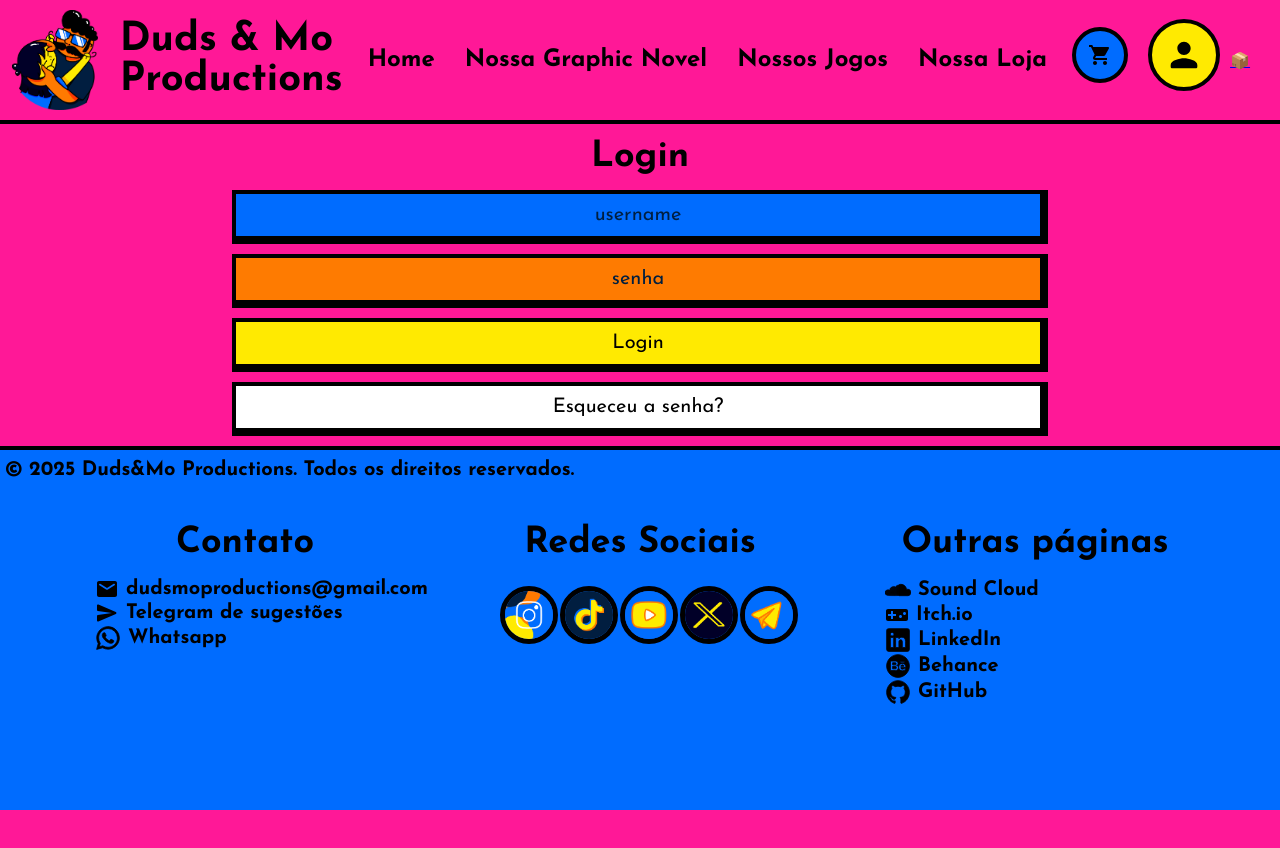
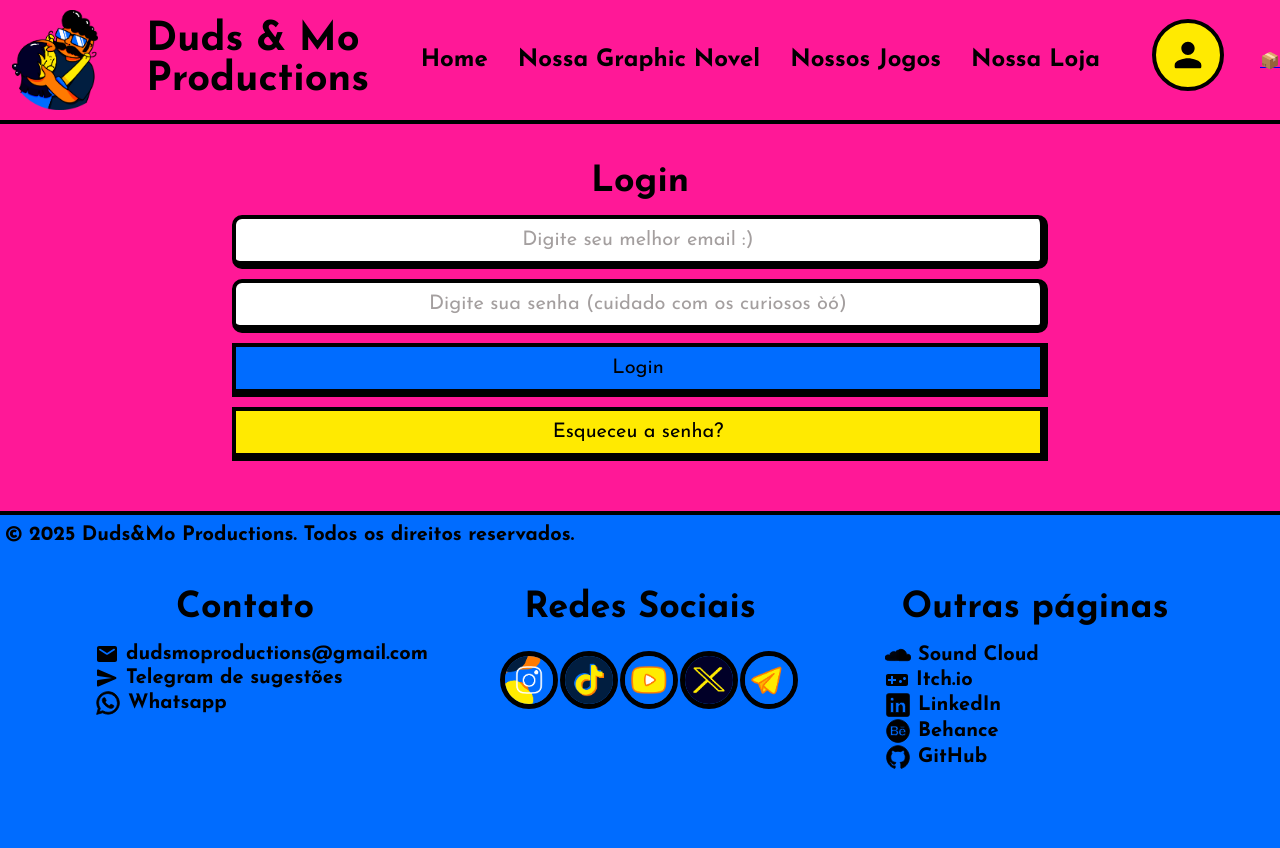
Before and after one commit to EduardaTuboy/Duds-Mo-Site, a React app: page /register in a window 1280 px wide. Shown: the top 848 px of the page. Before the commit the page ends 810 px from the top, so only its background shows below. Built offline with nearby package versions, Linux system fonts and the light colour scheme.

Commit message:
Carrinho e animacoes home

```diff
--- a/public/index.css
+++ b/public/index.css
@@ -6,6 +6,7 @@
   --mo-white: #ffffff;
   --duds-yellow: #ffea01;
   --mo-orange: #fe7b01;
+  --placeholder: #a49f9f;
 }
 
 body {
@@ -66,6 +67,10 @@ h2 {
   margin: auto;
 }
 
+.main_register {
+  margin: 40px 0;
+}
+
 form {
   display: flex;
   flex-direction: column;
@@ -82,7 +87,7 @@ input {
 }
 
 input::placeholder {
-  color: var(--mo-dark);
+  color: var(--placeholder);
 }
 
 .NB_border {
@@ -90,24 +95,54 @@ input::placeholder {
   border-right: 8px solid var(--mo-black);
   border-bottom: 8px solid var(--mo-black);
   border-left: 4px solid var(--mo-black);
+  border-radius: 10px;
 }
 
-.NB_border:hover {
+.hover_NB_border {
+  border-top: 4px solid var(--mo-black);
+  border-right: 8px solid var(--mo-black);
+  border-bottom: 8px solid var(--mo-black);
+  border-left: 4px solid var(--mo-black);
+}
+
+.hover_NB_border:hover {
   border-top: 8px solid var(--mo-black);
   border-right: 4px solid var(--mo-black);
   border-bottom: 4px solid var(--mo-black);
   border-left: 8px solid var(--mo-black);
 }
 
-#username {
+#email {
+  background-color: var(--mo-white);
+}
+#password {
+  background-color: var(--mo-white);
+}
+#submit {
   background-color: var(--duds-blue);
 }
-#password {
-  background-color: var(--mo-orange);
-}
-#submit {
+#forgot {
   background-color: var(--duds-yellow);
 }
-#forgot {
-  background-color: var(--mo-white);
+
+.main_loja {
+  display: flex; /* Ativa Flexbox */
+  justify-content: space-between; /* Espaço entre os elementos */
+  align-items: flex-start; /* Alinha os itens no topo */
 }
+
+.purchase_area {
+  flex: 1; /* Ocupa o espaço disponível */
+  max-width: 75%; /* Define um limite máximo */
+}
+
+.cart_bar {
+  width: 250px; /* Largura fixa da barra */
+  min-height: 100vh; /* Garante que a barra ocupa a altura total da tela */
+  position: sticky;
+  right: 0;
+  top: 0;
+  background-color: var(--duds-blue); /* Cor de fundo opcional */
+  border-left: 1px solid #ddd; /* Adiciona uma borda para separar visualmente */
+  padding: 10px;
+}
--- a/src/components/CardImg.css
+++ b/src/components/CardImg.css
@@ -12,7 +12,6 @@ img {
 .card {
   width: 485px;
   height: 255px;
-  border-radius: 2%;
   margin: 30px;
   font-weight: 400;
   justify-content: center;
--- a/src/components/CardImg.jsx
+++ b/src/components/CardImg.jsx
@@ -2,17 +2,22 @@ import React from "react";
 import "./CardImg.css";
 
 function CardImg(props) {
+  const handleCardClick = () => {
+    window.open(props.link, "_blank"); // Abre o link em uma nova guia
+  };
+
   return (
     <div
       className="card_image"
       style={{
-        flexDirection: props.ordem === "img-card" ? "row" : "row-reverse",
+        flexDirection: props.order === "img-card" ? "row" : "row-reverse",
       }}
     >
       <img src={props.src} alt={props.alt} />
       <div
-        className="card column NB_border"
+        className="card column hover_NB_border"
         style={{ backgroundColor: props.bg_color }}
+        onClick={handleCardClick} // Adicionando o onClick diretamente na div
       >
         <h3 style={{ color: props.text_color }}>{props.title}</h3>
         <p style={{ color: props.text_color }}>{props.content}</p>
--- a/src/components/CathegoryCard.jsx
+++ b/src/components/CathegoryCard.jsx
@@ -3,7 +3,7 @@ import "./CathegoryCard.css";
 
 function CathegoryCard(props) {
   return (
-    <div className="cathegory NB_border column" onClick={props.onClick}>
+    <div className="cathegory hover_NB_border column" onClick={props.onClick}>
       <img src={props.url} />
       <h3>{props.name}</h3>
     </div>
--- a/src/components/Logged.jsx
+++ b/src/components/Logged.jsx
@@ -3,12 +3,14 @@ import ShoppingCartIcon from "@mui/icons-material/ShoppingCart";
 import PersonRoundedIcon from "@mui/icons-material/PersonRounded";
 import "./Navbar.css";
 
-function Logged() {
+function Logged(props) {
   return (
     <div className="logged">
-      <div id="cart" className="circle">
-        <ShoppingCartIcon />
-      </div>
+      {props.pagina == "loja" && (
+        <div id="cart" className="circle">
+          <ShoppingCartIcon />
+        </div>
+      )}
       <a href="register">
         <div id="profile" className="circle">
           <PersonRoundedIcon sx={{ fontSize: 40 }} />
--- a/src/components/Navbar.css
+++ b/src/components/Navbar.css
@@ -8,6 +8,7 @@
   height: 120px;
   align-items: center;
   border-bottom: 4px solid var(--mo-black);
+  justify-content: space-between;
 }
 
 #nav_logo {
--- a/src/components/Navbar.jsx
+++ b/src/components/Navbar.jsx
@@ -42,7 +42,7 @@ function Navbar(props) {
           Nossa Loja
         </a>
       </div>
-      {isLogged ? <Logged /> : <Unlogged />}
+      {isLogged ? <Logged pagina={props.pagina} /> : <Unlogged />}
       <a href="/stock">📦</a>
     </nav>
   );
--- a/src/pages/Home.js
+++ b/src/pages/Home.js
@@ -24,6 +24,7 @@ function Home() {
   return (
     <div>
       <Navbar pagina={"home"} />
+      <main>
         <Caroucel height={"500px"} botao={"home"} />
         <div
           style={{
@@ -38,7 +39,7 @@ function Home() {
           <CardImg
             bg_color={"#FFFFFF"}
             text_color={"#000000"}
-          ordem={"img-card"}
+            order={"img-card"}
             src={require("../assets/duds mo quadrado.png")}
             alt={"logo"}
             title={"Quem somos?"}
@@ -50,62 +51,74 @@ function Home() {
           <CardImg
             bg_color={"#001f40"}
             text_color={"#ffff00"}
-          ordem={"card-img"}
+            order={"card-img"}
             src={require("../assets/eg.png")}
             alt={"logo do Eye Gloome"}
             title={"Eye Gloome"}
             content={
-            "Graphic Novel onde um grupo de bandidos vive uma grande aventura, mas sem alinhar seus interesses, selam seus destinos um a um, com os olhos enevoados"
+              "Graphic Novel onde um grupo de bandidos vive uma grande aventura, mas sem alinhar seus interesses, selam seus destinos um a um, com os olhos enevoados."
             }
           />
           <CardImg
             bg_color={"#FE7B01"}
             text_color={"#000000"}
-          ordem={"img-card"}
+            order={"img-card"}
             src={require("../assets/loja.png")}
             alt={"logo da loja"}
             title={"Loja"}
-          content={"lorem ipsum"}
+            content={
+              "Aqui você encontra produtos criativos com uma pitada de bom humor. Desenhamos sobre cultura geek, pets, games e não dosamos no duplo sentido!"
+            }
           />
           <CardImg
             bg_color={"#006CFF"}
             text_color={"#000000"}
-          ordem={"card-img"}
+            order={"card-img"}
             src={require("../assets/games.png")}
             alt={"imagem games"}
             title={"Nossos jogos"}
-          content={"lorem ipsum"}
+            content={
+              "Nossa humilde carreira com game dev é documentada aqui. Seja você um deus nórdico, um universitário problemático ou um amante do jogo da velha."
+            }
           />
           <CardImg
             bg_color={"#FFEA01"}
             text_color={"#000000"}
-          ordem={"img-card"}
+            order={"img-card"}
             src={require("../assets/art.png")}
             alt={"imagem artistas"}
             title={"Como artistas"}
-          content={"lorem ipsum"}
+            content={
+              "Confira nossas obras dos mais variados estilos. Fechamos encomendas, preço a decidir."
+            }
           />
           <CardImg
             bg_color={"#001f40"}
             text_color={"#ffffff"}
-          ordem={"card-img"}
+            order={"card-img"}
             src={require("../assets/dev.png")}
             alt={"imagem desenvolvedores"}
             title={"Como desenvolvedores"}
-          content={"lorem ipsum"}
+            content={
+              "Este site é um exemplo do que podemos fazer! À procura de mais, confira aqui!"
+            }
           />
           <CardImg
             bg_color={"#FE7B01"}
             text_color={"#000000"}
-          ordem={"img-card"}
+            order={"img-card"}
             src={require("../assets/gamers.png")}
             alt={"imagem gamers"}
             title={"Como gamers"}
-          content={"lorem ipsum"}
+            link={"https://www.youtube.com/channel/UCGYyPDQwVu0wZw6ApNvMPrw"}
+            content={
+              "No tempo livre, gostamos de jogar video-game, colecionando os melhores momentos em gameplays que você pode conferir clicando aqui!"
+            }
           />
+        </div>
+      </main>
       <StickyButtons />
       <Footer />
-      </div>
     </div>
   );
 }
--- a/src/pages/Loja.js
+++ b/src/pages/Loja.js
@@ -80,6 +80,8 @@ function Loja() {
   return (
     <div>
       <Navbar pagina={"loja"} />
+      <main className="main_loja">
+        <div className="purchase_area">
           <Caroucel height={"200px"} botao={"loja"} />
           <div className="espaco"></div>
           <h2>Categorias</h2>
@@ -117,6 +119,9 @@ function Loja() {
           </div>
           <h2>Todos os nossos produtos</h2>
           <div>{renderCategoria()}</div>
+        </div>
+        <div className="cart_bar">oi!!</div>
+      </main>
 
       <StickyButtons />
       <Footer />
--- a/src/pages/Register.js
+++ b/src/pages/Register.js
@@ -16,15 +16,15 @@ function Register() {
   return (
     <div>
       <Navbar pagina={"register"} />
-
+      <main className="main_register">
         <h2>Login</h2>
         <form action="/submit-login" method="POST">
           <input
             className="NB_border"
-          type="text"
-          id="username"
-          name="username"
-          placeholder="username"
+            type="email"
+            id="email"
+            name="email"
+            placeholder="Digite seu melhor email :)"
             required
           />
           <input
@@ -32,11 +32,11 @@ function Register() {
             type="password"
             id="password"
             name="password"
-          placeholder="senha"
+            placeholder="Digite sua senha (cuidado com os curiosos òó)"
             required
           />
           <input
-          className="NB_border"
+            className="hover_NB_border"
             type="text"
             id="submit"
             value="Login"
@@ -44,7 +44,7 @@ function Register() {
             style={{ cursor: "pointer" }}
           />
           <input
-          className="NB_border"
+            className="hover_NB_border"
             type="text"
             id="forgot"
             value="Esqueceu a senha?"
@@ -52,6 +52,7 @@ function Register() {
             style={{ cursor: "pointer" }}
           />
         </form>
+      </main>
 
       <Footer />
     </div>
```
Lines whose indentation alone changed are shown as unchanged.
